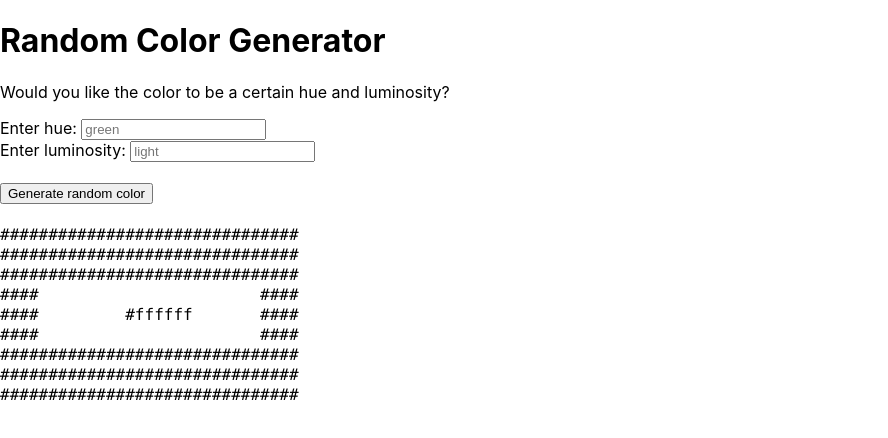
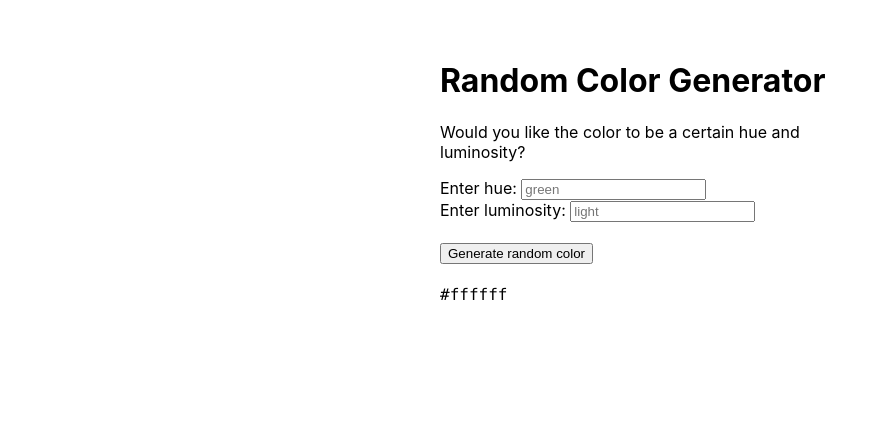
Before and after one commit to inespart/random-color-generator-react-app, a React (Create React App) app: page / in a window 1280 px wide. Shown: the top 438 px of the page, without its empty margins (0-888 px from the left). Built offline with nearby package versions, Linux system fonts and the light colour scheme.

Commit message:
Add style to parent div

```diff
--- a/package.json
+++ b/package.json
@@ -61,5 +61,8 @@
     "eslint-plugin-testing-library": "4.0.1",
     "eslint-plugin-unicorn": "31.0.0",
     "typescript": "4.2.4"
+  },
+  "resolutions": {
+    "eslint-plugin-react": "7.23.2"
   }
 }
--- a/src/App.js
+++ b/src/App.js
@@ -22,6 +22,9 @@
     setLuminosity(event.currentTarget.value);
   }
 
+  const str = <code>{randomColor}</code>;
+
+  /*
   const str = (
     <code>
       ############################### <br />
@@ -39,9 +42,20 @@
       ############################### <br />
     </code>
   );
+  */
 
   return (
-    <>
+    <div
+      style={{
+        position: 'absolute',
+        top: '30%',
+        left: '50%',
+        width: '400px',
+        height: '400px',
+        marginTop: '-200px',
+        marginLeft: '-200px',
+      }}
+    >
       <h1>Random Color Generator</h1>
       <p>Would you like the color to be a certain hue and luminosity?</p>
       <div>
@@ -73,8 +87,16 @@
 
       <br />
       <br />
-      <div style={{ backgroundColor: randomColor, width: '300px' }}>{str}</div>
-    </>
+      <div
+        style={{
+          backgroundColor: randomColor,
+          width: '300px',
+          height: '300px',
+        }}
+      >
+        {str}
+      </div>
+    </div>
   );
 }
 
--- /dev/null
+++ b/src/react-app-env.d.ts
@@ -0,0 +1 @@
+/// <reference types="react-scripts" />
```
Also changed, not shown: 1 other file (tests, documents, lock files or other folders).
